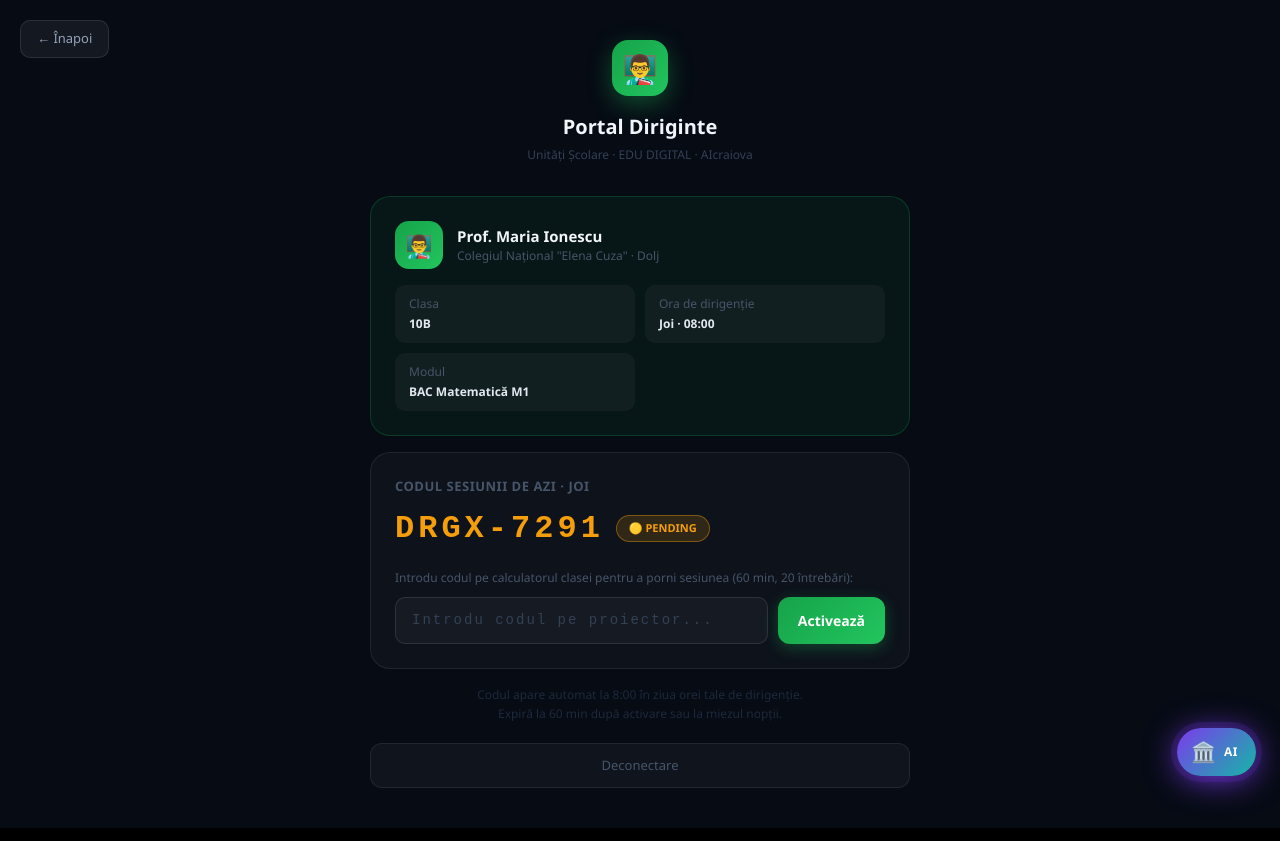
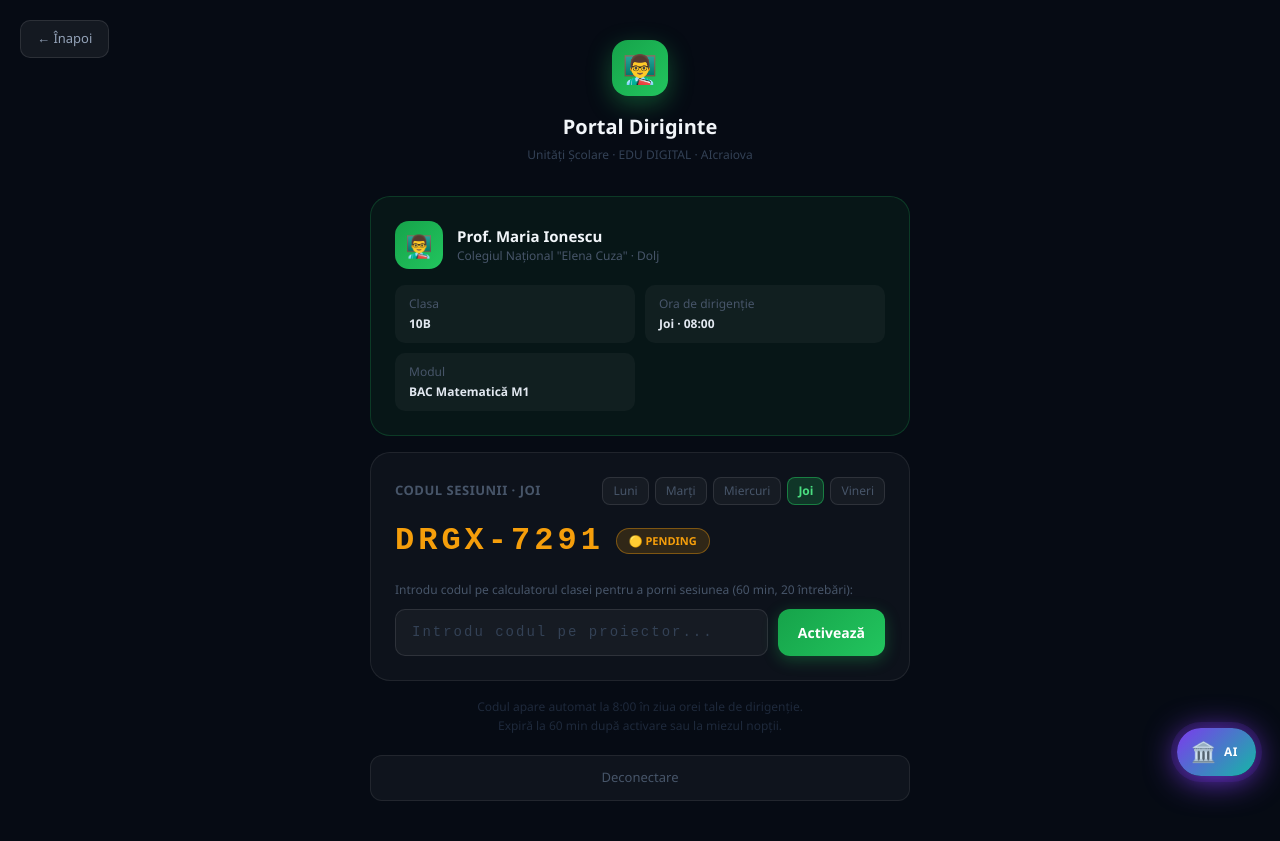
Before and after one commit to catalinradu2026-gif/leadflow-ai, a Next.js app: page /edu/diriginte in a window 1280 px wide. Both pictures are taken after typing "name@example.com", "Sample123" into the empty fields and a click on the button "Intră în cont →". Built offline with nearby package versions, Linux system fonts and the light colour scheme.

Commit message:
feat: selector zi dirigentie in dashboard portal diriginte

```diff
--- a/app/edu/diriginte/page.tsx
+++ b/app/edu/diriginte/page.tsx
@@ -38,6 +38,7 @@ export default function DirigintePage() {
   const [codIntro, setCodIntro] = useState('')
   const [codActiv, setCodActiv] = useState(false)
   const [minuteRamase, setMinuteRamase] = useState(60)
+  const [ziDirigentie, setZiDirigentie] = useState('Joi')
 
   const demoDashboard = {
     nume: 'Prof. Maria Ionescu',
@@ -291,8 +292,31 @@ export default function DirigintePage() {
             padding: '24px',
             marginBottom: '16px',
           }}>
-            <div style={{ fontSize: '13px', color: '#475569', marginBottom: '8px', fontWeight: 600, textTransform: 'uppercase', letterSpacing: '0.5px' }}>
-              Codul sesiunii de azi · {demoDashboard.zi}
+            <div style={{ display: 'flex', alignItems: 'center', justifyContent: 'space-between', marginBottom: '12px', flexWrap: 'wrap', gap: '8px' }}>
+              <div style={{ fontSize: '13px', color: '#475569', fontWeight: 600, textTransform: 'uppercase', letterSpacing: '0.5px' }}>
+                Codul sesiunii · {ziDirigentie}
+              </div>
+              <div style={{ display: 'flex', gap: '6px', flexWrap: 'wrap' }}>
+                {ZILE.map(z => (
+                  <button
+                    key={z}
+                    onClick={() => { setZiDirigentie(z); setCodActiv(false); setCodIntro('') }}
+                    style={{
+                      background: ziDirigentie === z ? 'rgba(34,197,94,0.2)' : 'rgba(255,255,255,0.04)',
+                      border: `1px solid ${ziDirigentie === z ? 'rgba(34,197,94,0.5)' : 'rgba(255,255,255,0.1)'}`,
+                      borderRadius: '8px',
+                      padding: '4px 10px',
+                      fontSize: '12px',
+                      fontWeight: ziDirigentie === z ? 700 : 400,
+                      color: ziDirigentie === z ? '#4ade80' : '#475569',
+                      cursor: 'pointer',
+                      fontFamily: 'inherit',
+                    }}
+                  >
+                    {z}
+                  </button>
+                ))}
+              </div>
             </div>
             <div style={{ display: 'flex', alignItems: 'center', gap: '12px', marginBottom: '16px' }}>
               <div style={{
```
